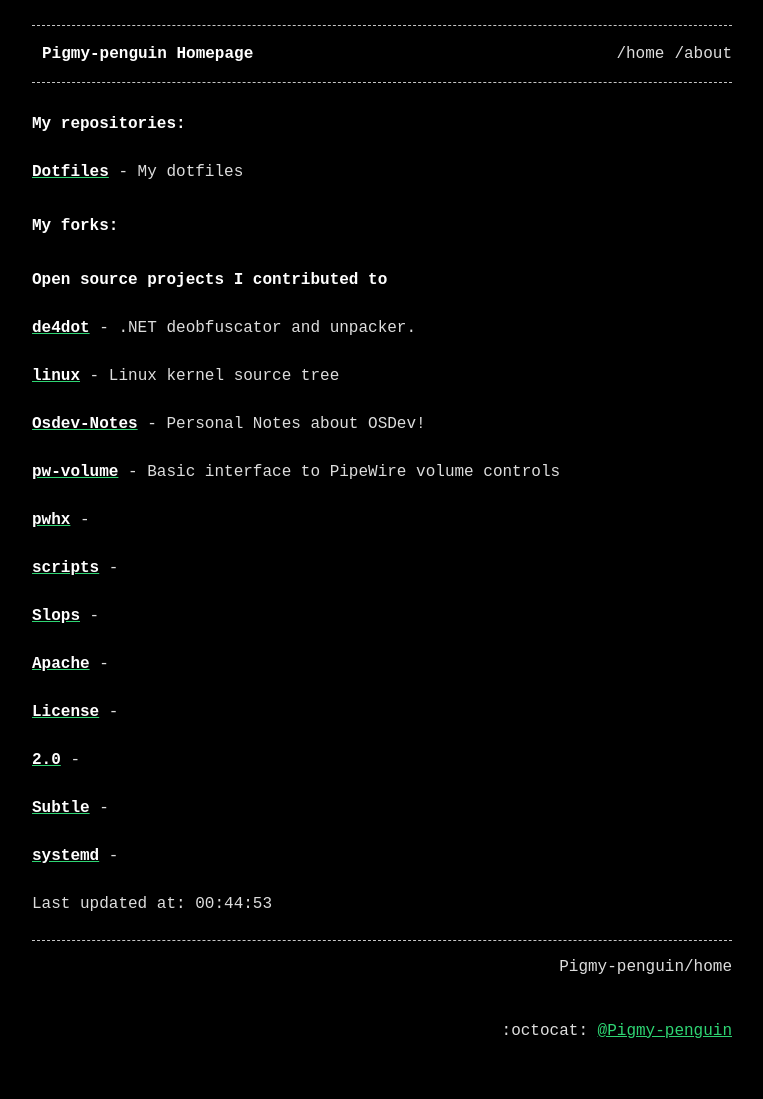
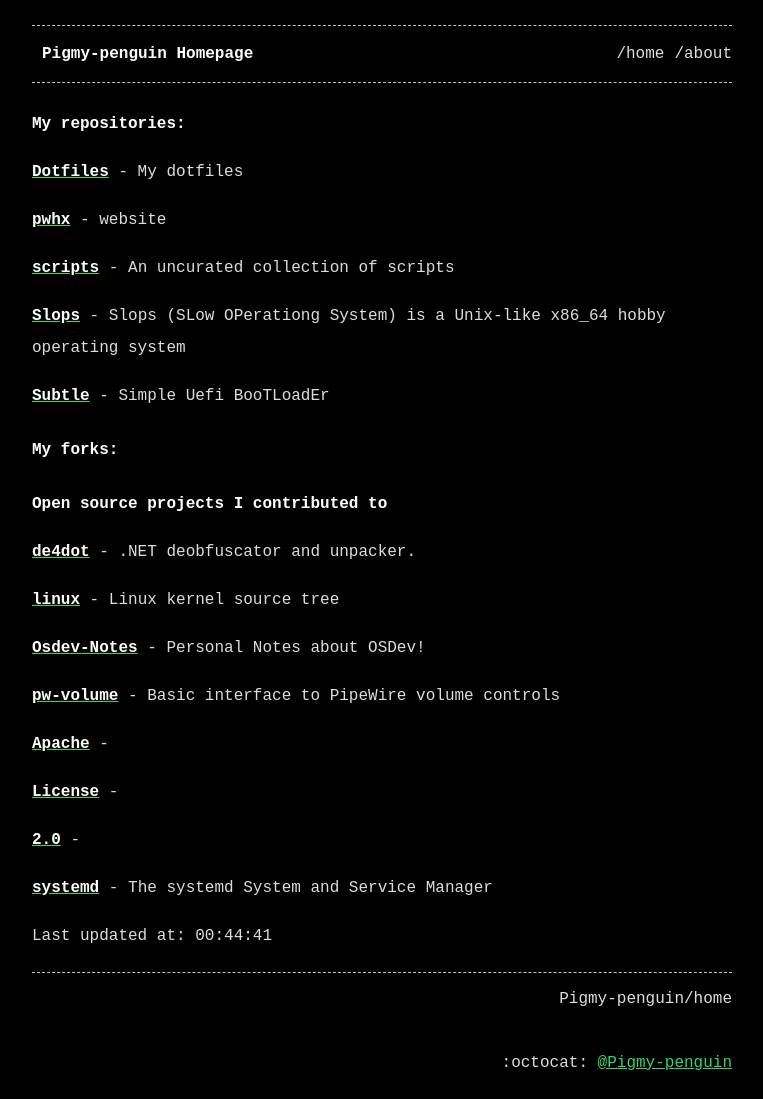
Before and after one commit to Pigmy-penguin/Pigmy-penguin.github.io, a Jekyll site: the page built from index.md, in a window 1280 px wide. Shown: the whole page, without its empty margins (258-1021 px from the left). Built offline with Jekyll 4.4.1, drawn with Linux system fonts in a browser that asks for light colours; before the commit the page ends 1067 px from its top, so only the background shows below that.

Commit message:
Auto updating the website

```diff
--- a/index.md
+++ b/index.md
@@ -8,6 +8,14 @@ title: Pigmy-penguin Homepage
 ## My repositories:
 
 [**Dotfiles**](https://github.com/Pigmy-penguin/Dotfiles) - My dotfiles
+
+[**pwhx**](https://github.com/Pigmy-penguin/pwhx) - website
+
+[**scripts**](https://github.com/Pigmy-penguin/scripts) - An uncurated collection of scripts
+
+[**Slops**](https://github.com/Pigmy-penguin/Slops) - Slops (SLow OPerationg System) is a Unix-like x86_64 hobby operating system
+
+[**Subtle**](https://github.com/Pigmy-penguin/Subtle) - Simple Uefi BooTLoadEr
 
 ## My forks:
 ### Open source projects I contributed to
@@ -20,21 +28,13 @@ title: Pigmy-penguin Homepage
 
 [**pw-volume**](https://github.com/Pigmy-penguin/pw-volume) - Basic interface to PipeWire volume controls
 
-[**pwhx**](https://github.com/Pigmy-penguin/pwhx) -
-
-[**scripts**](https://github.com/Pigmy-penguin/scripts) -
-
-[**Slops**](https://github.com/Pigmy-penguin/Slops) -
-
 [**Apache**](https://github.com/Pigmy-penguin/Apache) -
 
 [**License**](https://github.com/Pigmy-penguin/License) -
 
 [**2.0**](https://github.com/Pigmy-penguin/2.0) -
 
-[**Subtle**](https://github.com/Pigmy-penguin/Subtle) -
-
-[**systemd**](https://github.com/Pigmy-penguin/systemd) -
+[**systemd**](https://github.com/Pigmy-penguin/systemd) - The systemd System and Service Manager
 
 
-Last updated at: 00:44:53
+Last updated at: 00:44:41
```
Also changed, not shown: 2 other files.
